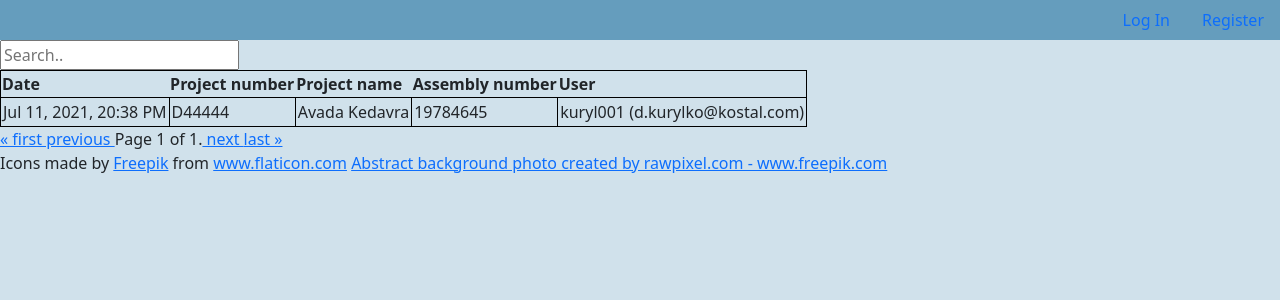
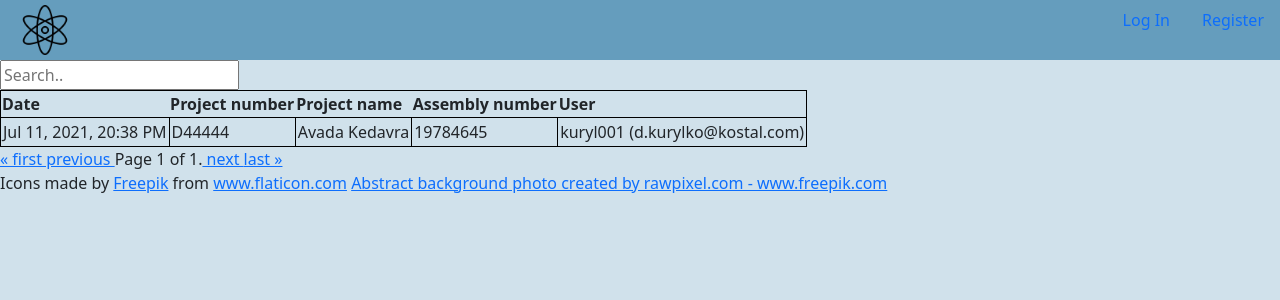
Before and after one commit to Dmytro-kur/ForceCalc, a Django app: page / in a window 1280 px wide. Shown: the top 300 px of the page. Run offline with Django 3.2, Linux system fonts and the light colour scheme; data comes from the database, SQL or seed files in the repository; both versions use the stored data as it was after the commit.

Commit message:
logo were added

```diff
--- a/ForceApp/force/static/force/styles.css
+++ b/ForceApp/force/static/force/styles.css
@@ -34,12 +34,24 @@ body {
 .header {
     display: flex;
     flex-direction: row;
+    background-color: #659DBD;
+}
+#logo_container {
+    display: flex;
+    flex-direction: row;
+    flex-grow: 5;
+}
+#user_container {
+    display: flex;
     justify-content: flex-end;
-    /* background-image: url('blue-brushstrokes-background.jpg'); */
-    background-size: 100% auto;
-    /* background-attachment: fixed; */
-    background-color: #659DBD;
+    flex-grow: 5;
     align-items: baseline;
+}
+#logo {
+    width: 50px;
+    margin-left: 20px;
+    margin-top: 5px;
+    margin-bottom: 5px;
 }
 /* ----------- end HEADER ------------- */
 /*
--- a/ForceApp/force/templates/force/layout.html
+++ b/ForceApp/force/templates/force/layout.html
@@ -17,6 +17,11 @@
 </head>
 <body>
     <div class="header">
+        <!-- <div id="logo"></div> -->
+        <div id="logo_container">
+            <img id="logo" src="{% static 'force/atom.png' %}" alt="logo">
+        </div>
+        <div id="user_container">
             {% if user.is_authenticated %}
                 <a class="nav-link" href="{% url 'logout' %}">Log Out</a>
                 <a class="nav-link" href="{% url 'index' %}">Home Page</a>
@@ -27,6 +32,8 @@
             {% if user.is_authenticated %}
                 <p>Signed in as {{ user.username }}</p>
             {% endif %}
+
+        </div>
     </div>
 
     {% block body %}
```
Also changed, not shown: ForceApp/db.sqlite3, ForceApp/force/static/force/6424.jpg (added), ForceApp/force/static/force/atom.png (added). Lines whose indentation alone changed are shown as unchanged.
